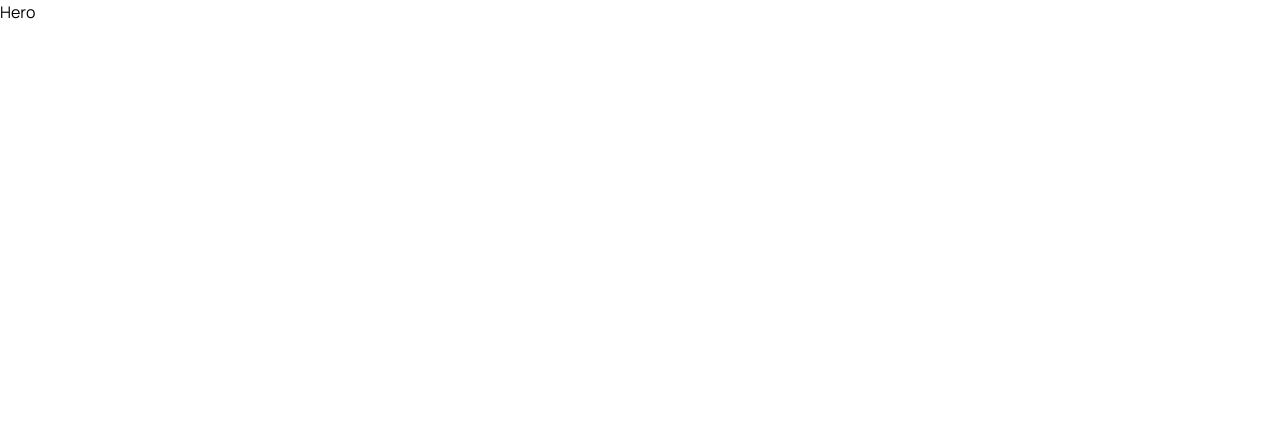
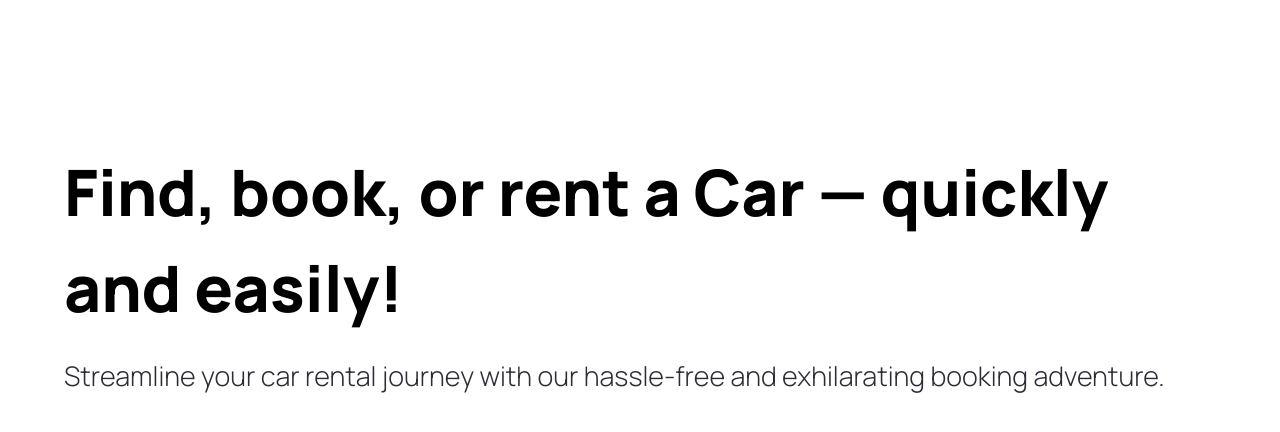
Before and after one commit to nawabsahab16/carhub, a Next.js app: page / in a window 1280 px wide. Shown: the top 432 px of the page. Built offline with nearby package versions, Linux system fonts and the light colour scheme.

Commit message:
updated the hero section

```diff
--- /dev/null
+++ b/components/CustomButton.tsx
@@ -0,0 +1,17 @@
+import Image from "next/image";
+
+const CustomButton = () => {
+  return (
+    <button
+      disabled={false}
+      type={"button"}
+      className={`custom-btn`}
+      onClick={() => {}}
+      >
+
+    </button>
+
+  )
+}
+
+export default CustomButton
--- a/components/Hero.tsx
+++ b/components/Hero.tsx
@@ -1,8 +1,23 @@
 import Image from 'next/image';
+
+import CustomButton from './CustomButton';
 
 const Hero = () => {
   return (
-    <div>Hero</div>
+    <div className="hero">
+        <div className="flex-1 pt-36 padding-x">
+            <h1 className="hero__title">
+                Find, book, or rent a Car — quickly and easily!
+            </h1>
+
+            <p className="hero__subtitle">
+                Streamline your car rental journey with our hassle-free and exhilarating booking adventure.
+            </p>
+
+            <CustomButton />
+
+        </div>
+    </div>
   )
 }
 
--- a/components/index.ts
+++ b/components/index.ts
@@ -1,5 +1,8 @@
 import Hero from './Hero';
 
+import CustomButton from './CustomButton';
+
 export {
-    Hero
+    Hero,
+    CustomButton,
 }
```
